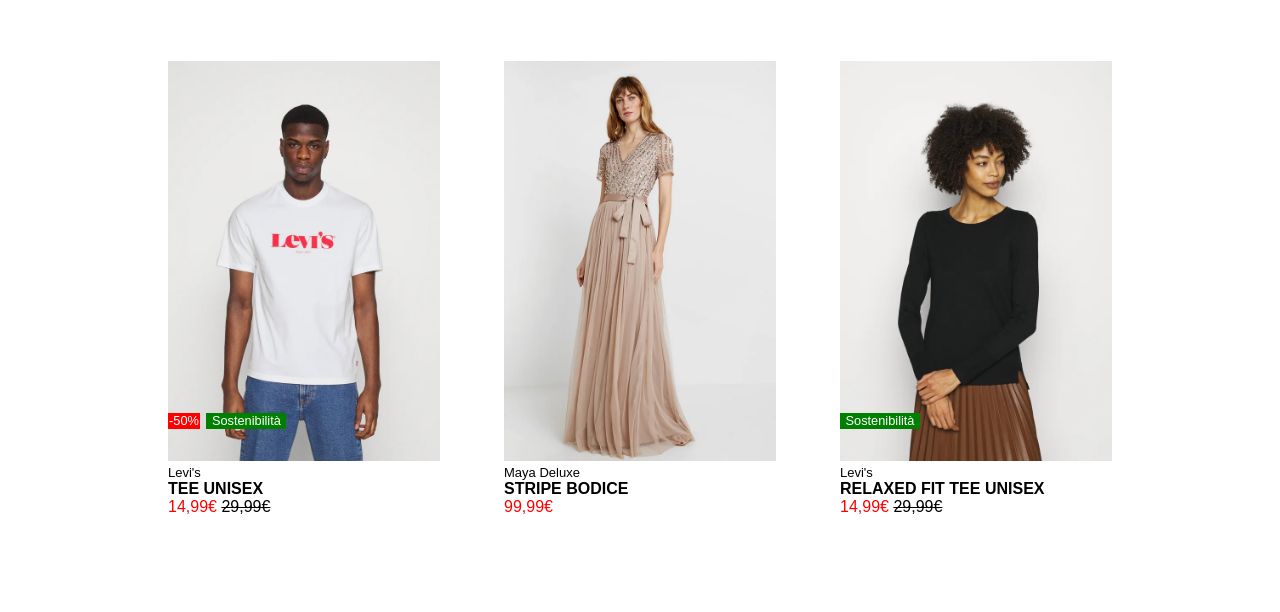
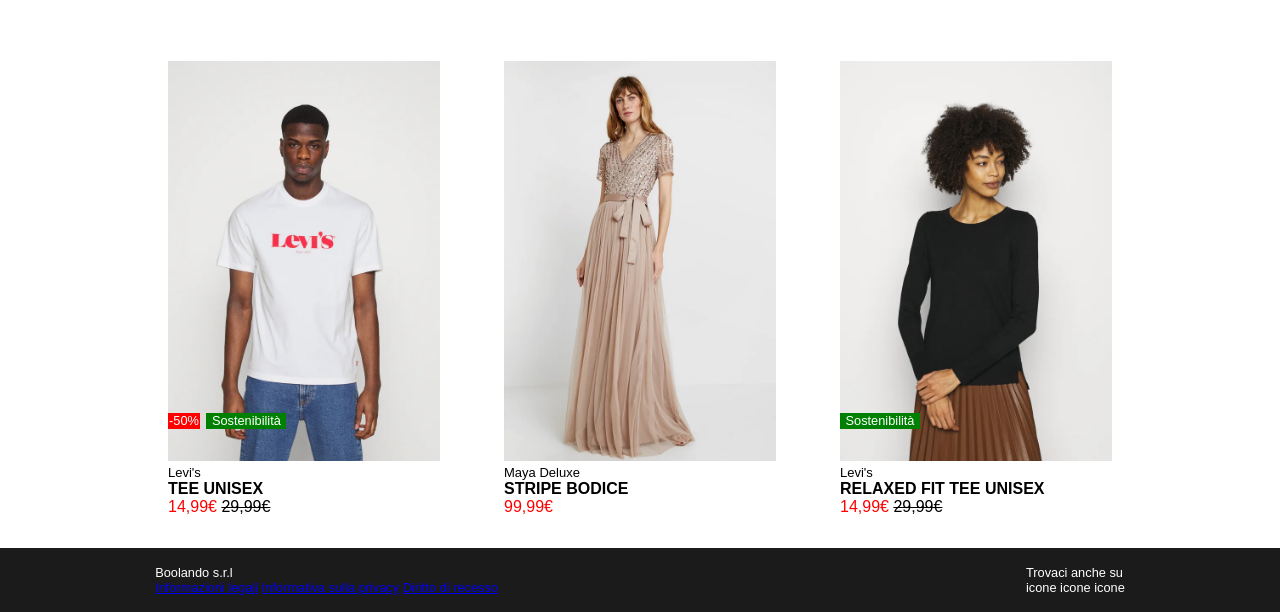
Before and after one commit to SimonePresti/html-css-boolando, a plain HTML site: page index.html in a window 1280 px wide. Shown: the part 546-1158 px from the top of the page. Before the commit the page ends 1094 px from the top, so only its background shows below. Drawn offline with Linux system fonts and the light colour scheme.

Commit message:
almost complete

```diff
--- a/css/style.css
+++ b/css/style.css
@@ -130,3 +130,29 @@ span.sustainability2 {
     width: 5rem;
     height: 1rem;
 }
+
+
+footer {
+    background-color: #1c1b1c;
+    width: 100%;
+    height: 4rem;
+    display: flex;
+    justify-content: center;
+    align-items: center;
+}
+
+div.info {
+    color: white;
+    flex-basis: 100%;
+    font-size: .8rem;
+    margin-right: 33rem;
+
+}
+
+div.other {
+    color: white;
+    flex-basis: 100%;
+    font-size: .8rem;
+
+
+}
--- a/index.html
+++ b/index.html
@@ -90,13 +90,20 @@
         </section>
 
     </main>
-    <footer>
-        <section>
-            <div>
-                <p></p>
+    <footer >
+        <section class="flex">
+            <div class="info">
+                <p>Boolando s.r.l</p>
+                <a href="link">Informazioni legali</a>
+                <a href="link">Informativa sulla privacy</a>
+                <a href="link">Diritto di recesso</a>
 
             </div>
-            <div>
+        </section>
+        <section class="flex">
+            <div class="other">
+                <p>Trovaci anche su</p>
+                <span>icone icone icone</span>
 
             </div>
         </section>
```
